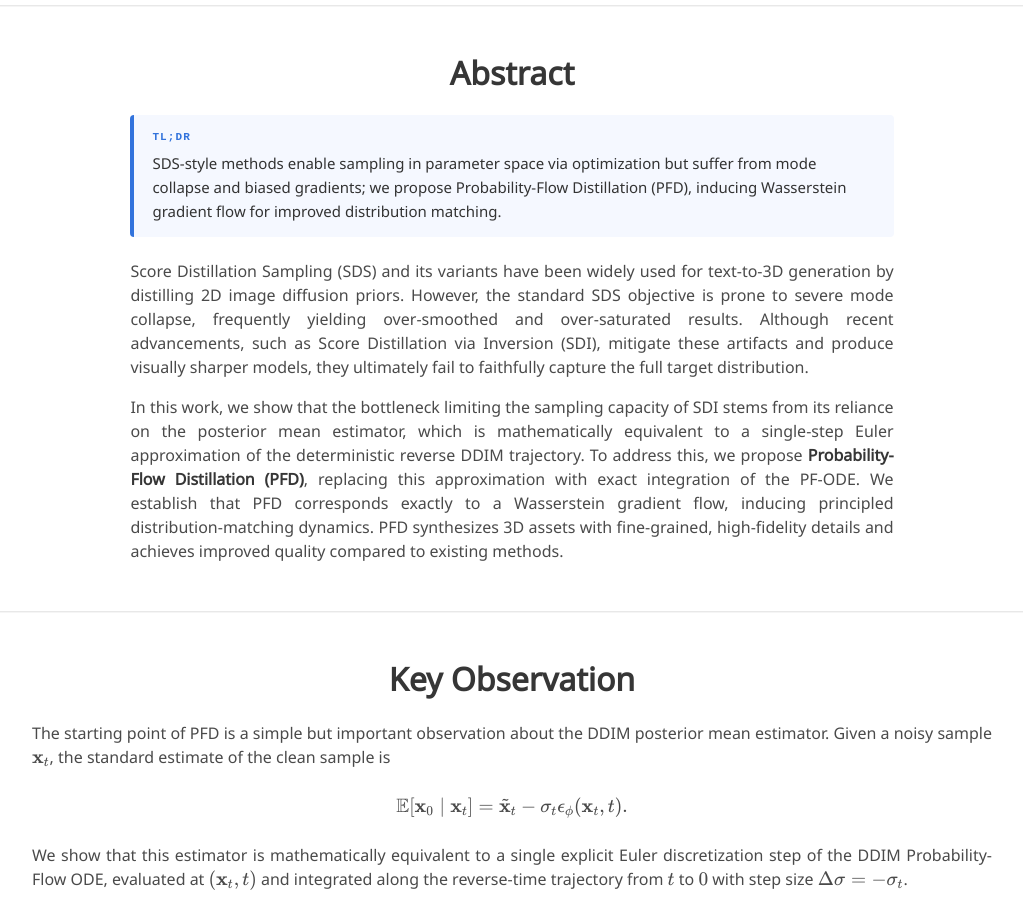
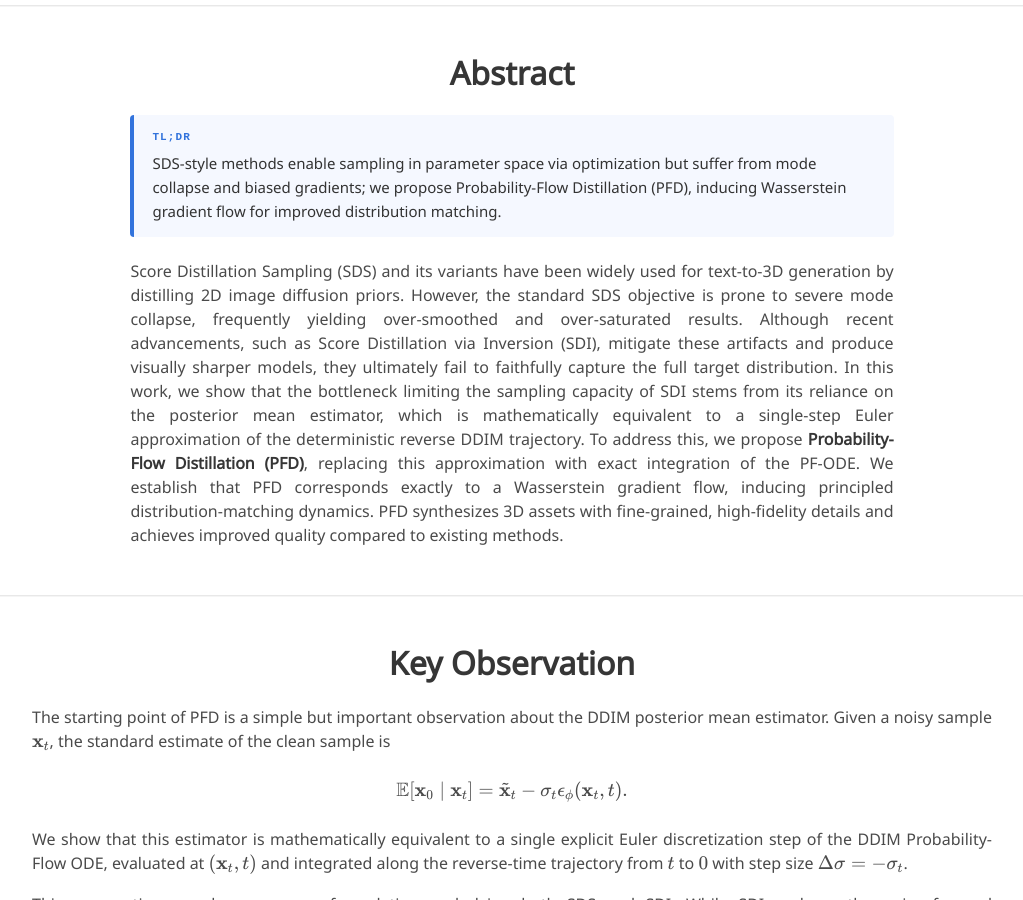
Before and after one commit to rrohithiam/rrohithiam.github.io, a Jekyll site: the page projects/pfd/index.html, which Jekyll copies as it is, in a window 1280 px wide and 900 px high, scrolled down 519 px. Shown: the whole window, without its empty margins (128-1151 px from the left). Built offline with Jekyll 4.4.1, drawn with Linux system fonts in a browser that asks for light colours; nearby versions of some CDN libraries; some web fonts are replaced; library files that are not in the unit come from our copies; a style sheet for code colours, icons or effects is not loaded.

Commit message:
PFD webpage

```diff
--- a/projects/pfd/index.html
+++ b/projects/pfd/index.html
@@ -221,13 +221,10 @@
               is prone to severe mode collapse, frequently yielding over-smoothed and over-saturated results.
               Although recent advancements, such as Score Distillation via Inversion (SDI), mitigate these
               artifacts and produce visually sharper models, they ultimately fail to faithfully capture the
-              full target distribution.
-            </p>
-            <p>
-              In this work, we show that the bottleneck limiting the sampling capacity of SDI stems from
-              its reliance on the posterior mean estimator, which is mathematically equivalent to a single-step
-              Euler approximation of the deterministic reverse DDIM trajectory. To address this, we propose
-              <strong>Probability-Flow Distillation (PFD)</strong>, replacing this approximation with exact
+              full target distribution. In this work, we show that the bottleneck limiting the sampling capacity
+              of SDI stems from its reliance on the posterior mean estimator, which is mathematically equivalent
+              to a single-step Euler approximation of the deterministic reverse DDIM trajectory. To address this,
+              we propose <strong>Probability-Flow Distillation (PFD)</strong>, replacing this approximation with exact
               integration of the PF-ODE. We establish that PFD corresponds exactly to a Wasserstein gradient
               flow, inducing principled distribution-matching dynamics. PFD synthesizes 3D assets with
               fine-grained, high-fidelity details and achieves improved quality compared to existing methods.
```
